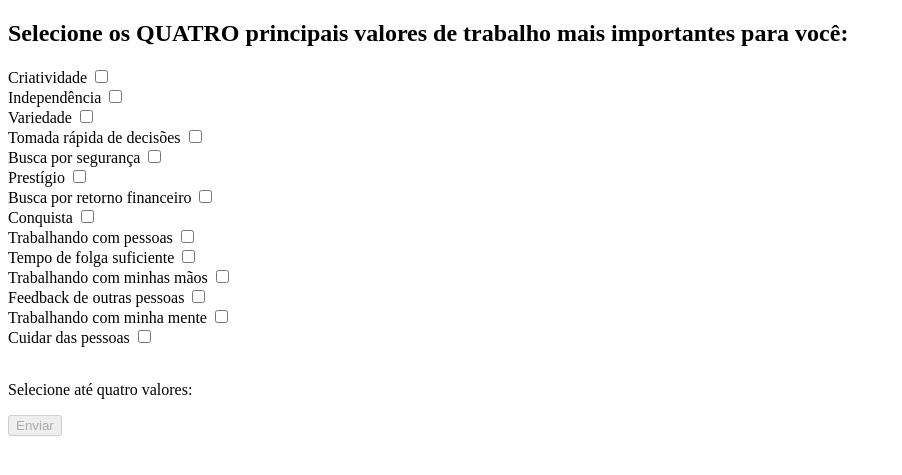
After one commit to agl77/escEsp, a PHP site: page /valores.html in a window 1280 px wide. The commit adds this page. Shown: the top 475 px of the page, without its empty margins (0-902 px from the left). Run offline with PHP 8.4, Linux system fonts and the light colour scheme.

Commit message:
algumas correções

```diff
--- /dev/null
+++ b/html/valores.html
@@ -0,0 +1,100 @@
+<!DOCTYPE html>
+<html>
+<head>
+    <meta charset="UTF-8">
+    <title>Escolha de Valores de Trabalho</title>
+</head>
+<body>
+    <h2>Selecione os QUATRO principais valores de trabalho mais importantes para você:</h2>
+    <form action="paginado.php" method="post">
+        <label for="creativity">Criatividade</label>
+        <input type="checkbox" name="values[]" id="creativity" value="Criatividade"><br>
+
+        <label for="independence">Independência</label>
+        <input type="checkbox" name="values[]" id="independence" value="Independência"><br>
+
+        <label for="variety">Variedade</label>
+        <input type="checkbox" name="values[]" id="variety" value="Variedade"><br>
+
+        <label for="quick_decision">Tomada rápida de decisões</label>
+        <input type="checkbox" name="values[]" id="quick_decision" value="Tomada rápida de decisões"><br>
+
+        <label for="security">Busca por segurança</label>
+        <input type="checkbox" name="values[]" id="security" value="Busca por segurança"><br>
+
+        <label for="prestige">Prestígio</label>
+        <input type="checkbox" name="values[]" id="prestige" value="Prestígio"><br>
+
+        <label for="financial_return">Busca por retorno financeiro</label>
+        <input type="checkbox" name="values[]" id="financial_return" value="Busca por retorno financeiro"><br>
+
+        <label for="achievement">Conquista</label>
+        <input type="checkbox" name="values[]" id="achievement" value="Conquista"><br>
+
+        <label for="working_with_people">Trabalhando com pessoas</label>
+        <input type="checkbox" name="values[]" id="working_with_people" value="Trabalhando com pessoas"><br>
+
+        <label for="sufficient_leisure_time">Tempo de folga suficiente</label>
+        <input type="checkbox" name="values[]" id="sufficient_leisure_time" value="Tempo de folga suficiente"><br>
+
+        <label for="working_with_hands">Trabalhando com minhas mãos</label>
+        <input type="checkbox" name="values[]" id="working_with_hands" value="Trabalhando com minhas mãos"><br>
+
+        <label for="feedback">Feedback de outras pessoas</label>
+        <input type="checkbox" name="values[]" id="feedback" value="Feedback de outras pessoas"><br>
+
+        <label for="working_with_mind">Trabalhando com minha mente</label>
+        <input type="checkbox" name="values[]" id="working_with_mind" value="Trabalhando com minha mente"><br>
+
+        <label for="caring_for_people">Cuidar das pessoas</label>
+        <input type="checkbox" name="values[]" id="caring_for_people" value="Cuidar das pessoas"><br>
+
+        <br>
+
+        <p>Selecione até quatro valores:</p>
+        <input type="submit" value="Enviar" name="subimit" disabled>
+    </form>
+    <script>
+        const checkboxes = document.querySelectorAll('input[type="checkbox"]');
+        const nextButton = document.querySelector('input[type="submit"]');
+
+        // Adicione um ouvinte de evento para o botão "Próximo"
+        nextButton.addEventListener('click', function (event) {
+        saveValues();
+        updateNextButton();
+        });
+        // Adicione um ouvinte de evento para cada caixa de seleção
+        checkboxes.forEach(checkbox => {
+            checkbox.addEventListener('change', function () {
+                saveValues(); // Atualize os valores sempre que uma caixa de seleção for alterada
+                updateNextButton(); // Atualize o botão "Próximo"
+            });
+        });
+
+        function saveValues() {
+        const selectedValues = Array.from(checkboxes)
+            .filter(checkbox => checkbox.checked)
+            .map(checkbox => checkbox.value);
+
+        // Salve as respostas no localStorage
+        localStorage.setItem('selectedValues', JSON.stringify(selectedValues));
+        }
+
+        function updateNextButton() {
+        const selectedValues = JSON.parse(localStorage.getItem('selectedValues')) || [];
+        if (selectedValues.length === 4) {
+            nextButton.removeAttribute('disabled');
+        } else {
+            nextButton.setAttribute('disabled', 'true');
+        }
+        }
+
+        // Verifique e atualize o botão "Próximo" quando a página carregar
+        window.addEventListener('load', () => {
+        updateNextButton();
+        });
+
+
+    </script>
+</body>
+</html>
```
Also changed, not shown: html/esp.php (+25 -2 lines), html/processar.php (+30 -26 lines), html/valores copy.html (renamed from html/valores.php, +11 -1 lines), Readme.md (renamed from html/Readme.md).
